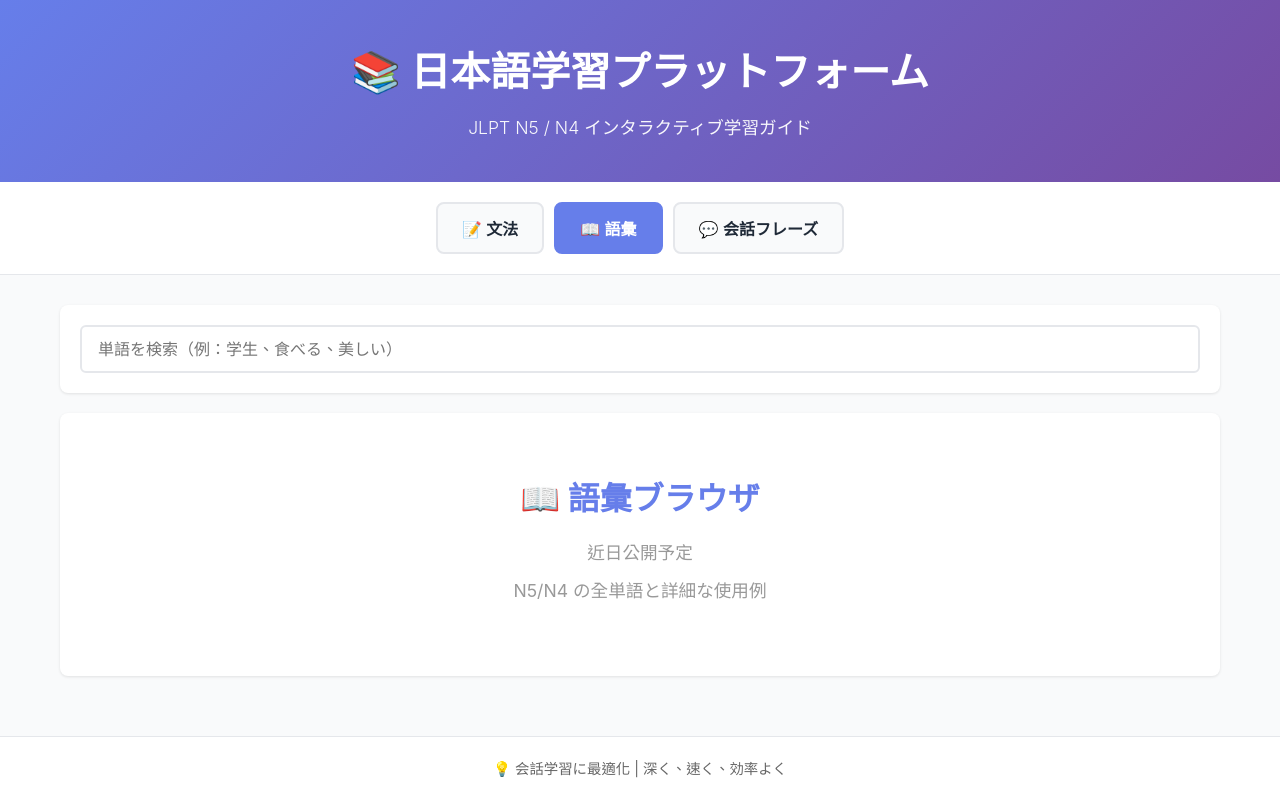
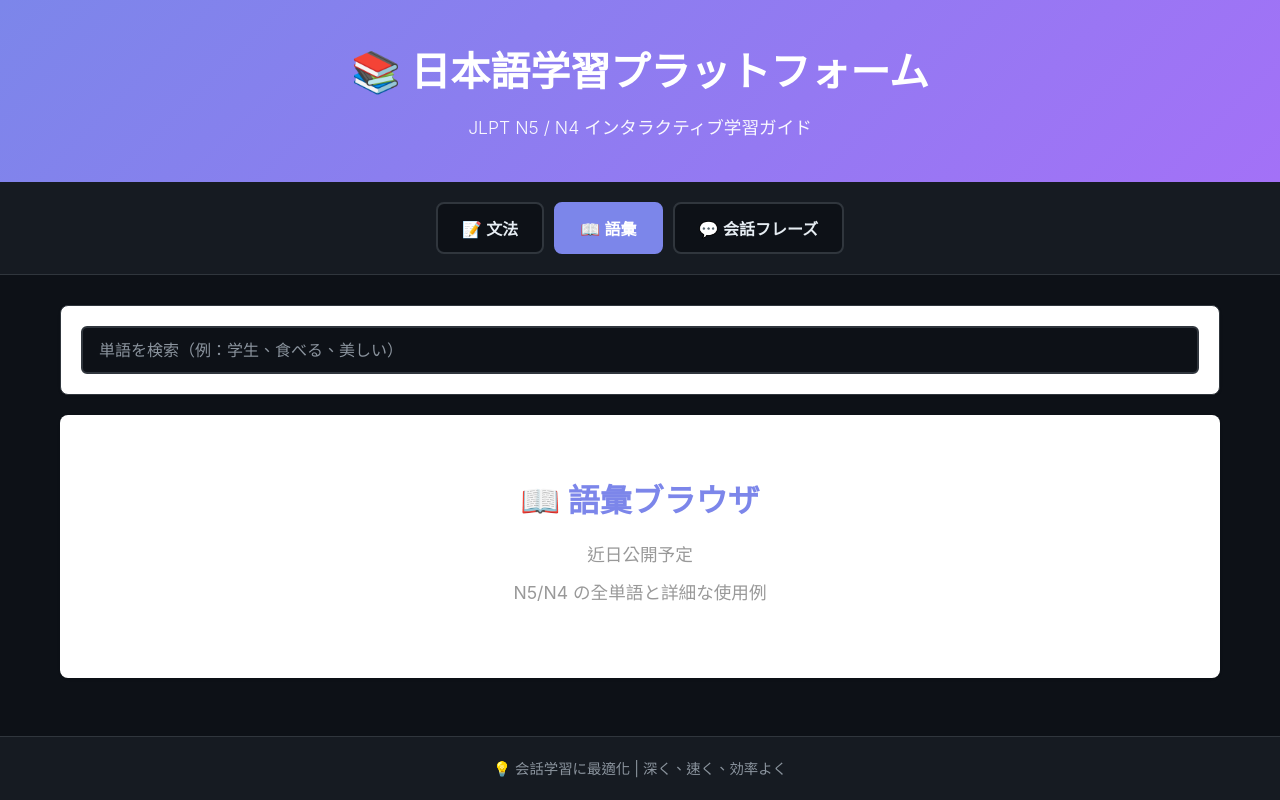
Before and after one commit to guanruey/japanese-learning, a React (Vite) app: page / in a window 1280 px wide. Both pictures are taken after a click on the button "📖 語彙". Built offline with nearby package versions, Linux system fonts and the light colour scheme; no server answers; the database is empty.

Commit message:
改為暗色背景主題
全站 CSS 改為深色配色（#0d1117 背景、#161b22 卡片、#e6edf3 文字），
調整 border、input、badge、高亮區塊顏色以符合暗色主題。

Co-Authored-By: Claude Haiku 4.5 <noreply@anthropic.com>

```diff
--- a/src/App.css
+++ b/src/App.css
@@ -2,7 +2,7 @@
   display: flex;
   flex-direction: column;
   min-height: 100vh;
-  background: var(--light);
+  background: var(--bg);
 }
 
 .app-header {
@@ -10,7 +10,7 @@
   color: white;
   padding: 40px 20px;
   text-align: center;
-  box-shadow: 0 2px 8px rgba(0, 0, 0, 0.1);
+  box-shadow: 0 2px 8px rgba(0, 0, 0, 0.4);
 }
 
 .header-content h1 {
@@ -29,7 +29,7 @@
   display: flex;
   gap: 10px;
   padding: 20px;
-  background: white;
+  background: var(--card);
   border-bottom: 1px solid var(--border);
   overflow-x: auto;
   justify-content: center;
@@ -38,7 +38,7 @@
 
 .tab-btn {
   padding: 12px 24px;
-  background: var(--light);
+  background: var(--bg);
   color: var(--dark);
   border: 2px solid var(--border);
   border-radius: 8px;
@@ -51,7 +51,7 @@
 .tab-btn:hover {
   border-color: var(--primary);
   color: var(--primary);
-  background: rgba(102, 126, 234, 0.05);
+  background: rgba(124, 134, 234, 0.1);
 }
 
 .tab-btn.active {
@@ -78,9 +78,9 @@
 .app-footer {
   padding: 20px;
   text-align: center;
-  background: white;
+  background: var(--card);
   border-top: 1px solid var(--border);
-  color: #666;
+  color: var(--text-muted);
   font-size: 0.9rem;
 }
 
--- a/src/components/GrammarBrowser.css
+++ b/src/components/GrammarBrowser.css
@@ -8,10 +8,11 @@
   display: flex;
   flex-direction: column;
   gap: 15px;
-  background: white;
+  background: var(--card);
   padding: 20px;
   border-radius: 8px;
-  box-shadow: 0 1px 3px rgba(0, 0, 0, 0.1);
+  box-shadow: 0 1px 3px rgba(0, 0, 0, 0.3);
+  border: 1px solid var(--border);
 }
 
 .search-input {
@@ -21,12 +22,18 @@
   border: 2px solid var(--border);
   border-radius: 6px;
   transition: border-color 0.3s;
+  background: var(--bg);
+  color: var(--dark);
+}
+
+.search-input::placeholder {
+  color: var(--text-muted);
 }
 
 .search-input:focus {
   border-color: var(--primary);
   outline: none;
-  box-shadow: 0 0 0 3px rgba(102, 126, 234, 0.1);
+  box-shadow: 0 0 0 3px rgba(124, 134, 234, 0.15);
 }
 
 .filter-buttons {
@@ -37,12 +44,13 @@
 
 .filter-btn {
   padding: 8px 16px;
-  background: var(--light);
+  background: var(--bg);
   border: 2px solid var(--border);
   border-radius: 6px;
   font-weight: 600;
   transition: all 0.3s;
   cursor: pointer;
+  color: var(--dark);
 }
 
 .filter-btn:hover {
@@ -58,7 +66,7 @@
 
 .results-info {
   padding: 0 5px;
-  color: #666;
+  color: var(--text-muted);
   font-size: 0.95rem;
 }
 
@@ -69,17 +77,21 @@
 }
 
 .grammar-card {
-  background: white;
+  background: var(--card);
   border-radius: 8px;
   padding: 20px;
   border-left: 5px solid var(--primary);
-  box-shadow: 0 1px 3px rgba(0, 0, 0, 0.1);
+  box-shadow: 0 1px 3px rgba(0, 0, 0, 0.3);
   transition: all 0.3s;
+  border-top: 1px solid var(--border);
+  border-right: 1px solid var(--border);
+  border-bottom: 1px solid var(--border);
 }
 
 .grammar-card:hover {
-  box-shadow: 0 4px 12px rgba(0, 0, 0, 0.15);
+  box-shadow: 0 4px 12px rgba(0, 0, 0, 0.4);
   transform: translateY(-2px);
+  background: var(--card-hover);
 }
 
 .grammar-card.n4 {
@@ -112,9 +124,10 @@
   border-radius: 20px;
   font-size: 0.85rem;
   font-weight: 600;
-  background: var(--light);
+  background: var(--bg);
   color: var(--primary);
   white-space: nowrap;
+  border: 1px solid var(--border);
 }
 
 .grammar-card.n4 .level-badge {
@@ -129,15 +142,16 @@
 }
 
 .meaning {
-  background: var(--light);
+  background: var(--bg);
   padding: 10px;
   border-radius: 4px;
+  border: 1px solid var(--border);
 }
 
 .meaning .label {
   display: block;
   font-size: 0.8rem;
-  color: #999;
+  color: var(--text-muted);
   font-weight: 600;
   margin-bottom: 4px;
   text-transform: uppercase;
@@ -150,11 +164,11 @@
 }
 
 .card-example {
-  background: #fef3c7;
+  background: rgba(210, 153, 34, 0.1);
   padding: 12px;
   border-radius: 4px;
   margin-bottom: 15px;
-  border-left: 3px solid #f59e0b;
+  border-left: 3px solid var(--warning);
 }
 
 .example-ja {
@@ -166,26 +180,26 @@
 
 .example-zh {
   font-size: 0.9rem;
-  color: #666;
+  color: var(--text-muted);
 }
 
 .card-explanation {
-  background: #dbeafe;
+  background: rgba(124, 134, 234, 0.1);
   padding: 12px;
   border-radius: 4px;
   margin-bottom: 15px;
   font-size: 0.9rem;
-  color: #0369a1;
-  border-left: 3px solid #0284c7;
+  color: #93c5fd;
+  border-left: 3px solid var(--primary);
 }
 
 .card-mistakes {
-  background: #fee2e2;
+  background: rgba(248, 81, 73, 0.1);
   padding: 12px;
   border-radius: 4px;
-  border-left: 3px solid #ef4444;
+  border-left: 3px solid var(--danger);
   font-size: 0.9rem;
-  color: #991b1b;
+  color: #fca5a5;
 }
 
 .card-mistakes strong {
@@ -206,10 +220,11 @@
 .no-results {
   text-align: center;
   padding: 40px;
-  color: #999;
+  color: var(--text-muted);
   font-size: 1.1rem;
-  background: white;
+  background: var(--card);
   border-radius: 8px;
+  border: 1px solid var(--border);
 }
 
 @media (max-width: 768px) {
--- a/src/index.css
+++ b/src/index.css
@@ -5,14 +5,18 @@
 }
 
 :root {
-  --primary: #667eea;
-  --secondary: #764ba2;
-  --success: #10b981;
-  --warning: #f59e0b;
-  --danger: #ef4444;
-  --dark: #1f2937;
-  --light: #f9fafb;
-  --border: #e5e7eb;
+  --primary: #7c86ea;
+  --secondary: #a371f7;
+  --success: #3fb950;
+  --warning: #d29922;
+  --danger: #f85149;
+  --dark: #e6edf3;
+  --light: #161b22;
+  --bg: #0d1117;
+  --card: #161b22;
+  --card-hover: #1c2128;
+  --border: #30363d;
+  --text-muted: #8b949e;
 }
 
 body {
@@ -21,7 +25,7 @@ body {
     sans-serif;
   -webkit-font-smoothing: antialiased;
   -moz-osx-font-smoothing: grayscale;
-  background: var(--light);
+  background: var(--bg);
   color: var(--dark);
   line-height: 1.6;
 }
@@ -56,6 +60,8 @@ input, textarea, select {
   border-radius: 6px;
   padding: 8px 12px;
   font-size: 14px;
+  background: var(--card);
+  color: var(--dark);
 }
 
 input:focus, textarea:focus, select:focus {
```
